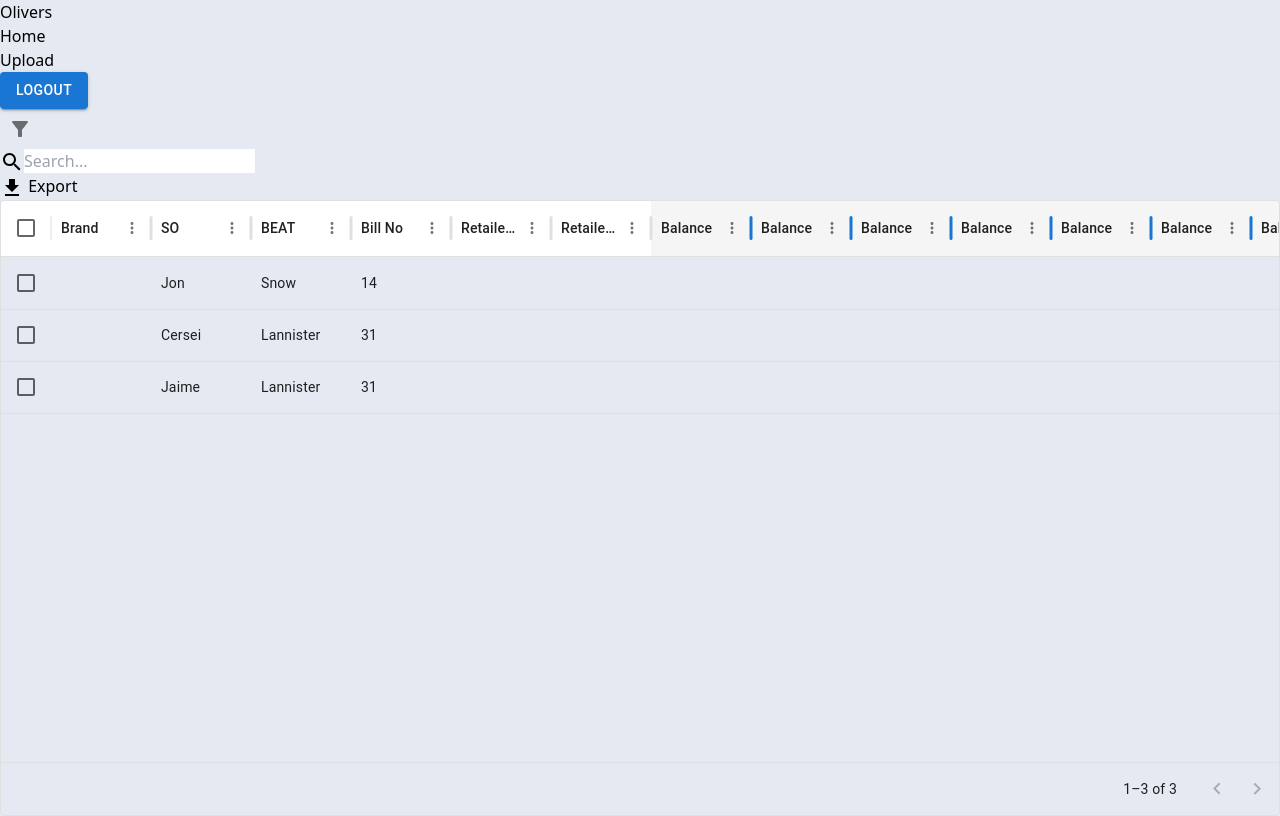
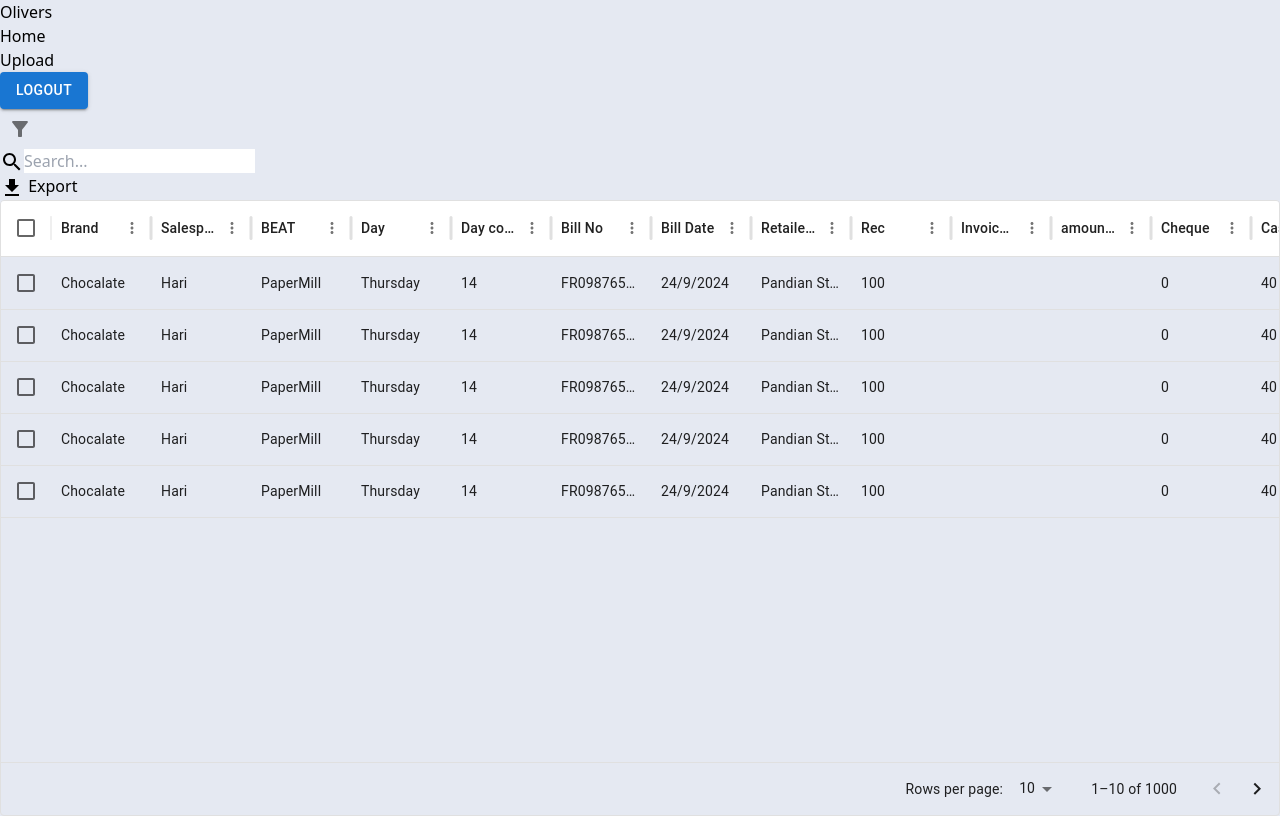
Before and after one commit to DevTechsters/olivers-FE, a React (Vite) app: page /home in a window 1280 px wide. Built offline with nearby package versions, Linux system fonts and the light colour scheme; no server answers.

Commit message:
table columns

```diff
--- a/src/pages/Home.jsx
+++ b/src/pages/Home.jsx
@@ -1,4 +1,4 @@
-import React, { useState } from 'react'
+import React, { useEffect, useState } from 'react'
 import Header from '../components/Header'
 import Button from '@mui/material/Button';
 import SearchIcon from '@mui/icons-material/Search';
@@ -10,14 +10,15 @@ import DeleteIcon from '@mui/icons-material/DeleteOutlined';
 import FileDownloadIcon from '@mui/icons-material/FileDownload';
 import Loader from '../components/Loader';
 import FilterAltIcon from '@mui/icons-material/FilterAlt';
+import axios from 'axios';
 
 export default function Home() {
-  const [loading, setloading] = useState(false)
+  const [data, setData] = useState([]);
   const [paginationModel, setPaginationModel] = useState({
-    pageSize: 5,
     page: 0,
+    pageSize: 10,
   });
-
+  const [loading, setLoading] = useState(false);
   const handleEditClick = (id) => () => {
   };
 
@@ -27,61 +28,105 @@ export default function Home() {
   };
 
   const columns = [
-    { field: 'brand', headerName: 'Brand' },
+    { field: 'Brand', headerName: 'Brand' },
     {
-      field: 'firstName',
-      headerName: 'SO',
+      field: 'SalespersonName',
+      headerName: 'Salesperson Name',
     },
     {
-      field: 'lastName',
+      field: 'Beat',
       headerName: 'BEAT',
     },
     {
-      field: 'age',
+      field:"Day",
+      headerName:"Day"
+    },
+    {
+      field:"day_count",
+      headerName:"Day count"
+    },
+    {
+      field: 'Bill_Number',
       headerName: 'Bill No',
     },
     {
-      field: 'fullName',
+      field: 'Billdate',
       headerName: 'Bill Date',
     },
     {
-      field: 'fullName',
+      field: 'RetailerName',
       headerName: 'Retailer Name',
     },
     {
-      field: '',
+      field:"Rec",
+      headerName:"Rec"
+    },
+    {
+      field: 'InvoicedAmount',
       headerName: 'Invoice Amount',
     },
     {
-      field: '',
-      headerName: 'Received (CHQ+ GPAY)',
+      field: 'Amount Received',
+      headerName: 'amount_received',
     },
     {
-      field: '',
+      field:"Cheque",
+      headerName:"Cheque"
+    },
+    {
+      field: 'CashDiscount',
       headerName: 'Cash Discount',
     },
     {
-      field: '',
+      field: 'Damage',
       headerName: 'Damage',
     },
     {
-      field: '',
+      field: 'Claim',
       headerName: 'Claim',
     },
     {
-      field: '',
+      field: 'CreditNote',
       headerName: 'CR Note',
     },
     {
-      field: '',
+      field:"Gpay",
+      headerName:"Gpay"
+    },
+    {
+      field:"part_payment",
+      headerName:"Part Payment"
+    },
+    {
+      field: 'delivery',
       headerName: 'Delivery Status',
     },
     {
-      field: '',
+      field:"Cancel",
+      headerName:"Cancel"
+    },
+    {
+      field:"createdBy",
+      headerName:"Created By"
+    },
+    {
+      field:"createdAt",
+      headerName:"Created At"
+    },
+    {
+      field:"Updated By",
+      headerName:"updatedBy"
+    },
+    {
+      field:"updatedAt",
+      headerName:"Updated At"
+    },
+    {
+      field: 'tally_status',
       headerName: 'Tally Status',
     },
     {
-      field: '',
+      field: 'Balance',
       headerName: 'Balance',
     },
     {
@@ -110,12 +155,163 @@ export default function Home() {
     },
   ];
 
-  const rows = [
-    { id: 1, lastName: 'Snow', firstName: 'Jon', age: 14 },
-    { id: 2, lastName: 'Lannister', firstName: 'Cersei', age: 31 },
-    { id: 3, lastName: 'Lannister', firstName: 'Jaime', age: 31 },
+  const rows =[
+    {
+      id:1,
+      BillId: 1,
+      Brand: "Chocalate",
+      SalespersonName: "Hari",
+      Beat: "PaperMill",
+      Day: "Thursday",
+      Bill_Number: "FR09876545678",
+      Billdate: "24/9/2024",
+      day_count: 14,
+      RetailerName: "Pandian Stores Super Market",
+      Balance: 1000,
+      Rec: 100,
+      InvoiceAmount: 500,
+      amount_received: 100,
+      Cheque: 0,
+      CashDiscount: 40,
+      Damage: 0,
+      Claim: 100,
+      CreditNote: 100,
+      Gpay: 100,
+      part_payment: 100,
+      delivery: 100,
+      Cancel: 100,
+      createdBy: "Admin",
+      createdAt: "2024-04-26T10:30:00",
+      updatedBy: null,
+      updatedAt: null,
+      tally_status: "completed"
+    },
+    {
+      id:2,
+      BillId: 1,
+      Brand: "Chocalate",
+      SalespersonName: "Hari",
+      Beat: "PaperMill",
+      Day: "Thursday",
+      Bill_Number: "FR09876545678",
+      Billdate: "24/9/2024",
+      day_count: 14,
+      RetailerName: "Pandian Stores Super Market",
+      Balance: 1000,
+      Rec: 100,
+      InvoiceAmount: 500,
+      amount_received: 100,
+      Cheque: 0,
+      CashDiscount: 40,
+      Damage: 0,
+      Claim: 100,
+      CreditNote: 100,
+      Gpay: 100,
+      part_payment: 100,
+      delivery: 100,
+      Cancel: 100,
+      createdBy: "Admin",
+      createdAt: "2024-04-26T10:30:00",
+      updatedBy: null,
+      updatedAt: null,
+      tally_status: "completed"
+    },
+    {
+      id:3,
+      BillId: 1,
+      Brand: "Chocalate",
+      SalespersonName: "Hari",
+      Beat: "PaperMill",
+      Day: "Thursday",
+      Bill_Number: "FR09876545678",
+      Billdate: "24/9/2024",
+      day_count: 14,
+      RetailerName: "Pandian Stores Super Market",
+      Balance: 1000,
+      Rec: 100,
+      InvoiceAmount: 500,
+      amount_received: 100,
+      Cheque: 0,
+      CashDiscount: 40,
+      Damage: 0,
+      Claim: 100,
+      CreditNote: 100,
+      Gpay: 100,
+      part_payment: 100,
+      delivery: 100,
+      Cancel: 100,
+      createdBy: "Admin",
+      createdAt: "2024-04-26T10:30:00",
+      updatedBy: null,
+      updatedAt: null,
+      tally_status: "completed"
+    },
+    {
+      id:4,
+      BillId: 1,
+      Brand: "Chocalate",
+      SalespersonName: "Hari",
+      Beat: "PaperMill",
+      Day: "Thursday",
+      Bill_Number: "FR09876545678",
+      Billdate: "24/9/2024",
+      day_count: 14,
+      RetailerName: "Pandian Stores Super Market",
+      Balance: 1000,
+      Rec: 100,
+      InvoiceAmount: 500,
+      amount_received: 100,
+      Cheque: 0,
+      CashDiscount: 40,
+      Damage: 0,
+      Claim: 100,
+      CreditNote: 100,
+      Gpay: 100,
+      part_payment: 100,
+      delivery: 100,
+      Cancel: 100,
+      createdBy: "Admin",
+      createdAt: "2024-04-26T10:30:00",
+      updatedBy: null,
+      updatedAt: null,
+      tally_status: "completed"
+    },
+    {
+      id:5,
+      BillId: 1,
+      Brand: "Chocalate",
+      SalespersonName: "Hari",
+      Beat: "PaperMill",
+      Day: "Thursday",
+      Bill_Number: "FR09876545678",
+      Billdate: "24/9/2024",
+      day_count: 14,
+      RetailerName: "Pandian Stores Super Market",
+      Balance: 1000,
+      Rec: 100,
+      InvoiceAmount: 500,
+      amount_received: 100,
+      Cheque: 0,
+      CashDiscount: 40,
+      Damage: 0,
+      Claim: 100,
+      CreditNote: 100,
+      Gpay: 100,
+      part_payment: 100,
+      delivery: 100,
+      Cancel: 100,
+      createdBy: "Admin",
+      createdAt: "2024-04-26T10:30:00",
+      updatedBy: null,
+      updatedAt: null,
+      tally_status: "completed"
+    }
   ]
 
+
+  useEffect(()=>{
+    const response= axios.get()
+  },[paginationModel])
 
   return (
     <>
@@ -128,8 +324,8 @@ export default function Home() {
               </IconButton>
             </div>
             <div className='flex space-x-1  bg-white border rounded-lg border-gray-300 '>
-              <SearchIcon className='m-2'/>
-              <input className='h-full focus:outline-none' type='text' placeholder='Search...'/>
+              <SearchIcon className='m-2' />
+              <input className='h-full focus:outline-none' type='text' placeholder='Search...' />
             </div>
 
           </div>
@@ -138,16 +334,17 @@ export default function Home() {
           </button>
         </div>
         <div className='m-4 bg-white'>
-
           <Box sx={{ height: '77vh', width: '100%' }}>
-
             <DataGrid
               rows={rows}
               columns={columns}
-              pageSizeOptions={[10, 100, 1000]}
+
+              loading={loading}
+              rowCount={1000}
+              pageSizeOptions={[10,50,100]}
               paginationModel={paginationModel}
+              paginationMode="server"
               onPaginationModelChange={setPaginationModel}
-              pagination
               checkboxSelection
               disableRowSelectionOnClick
             />
```
